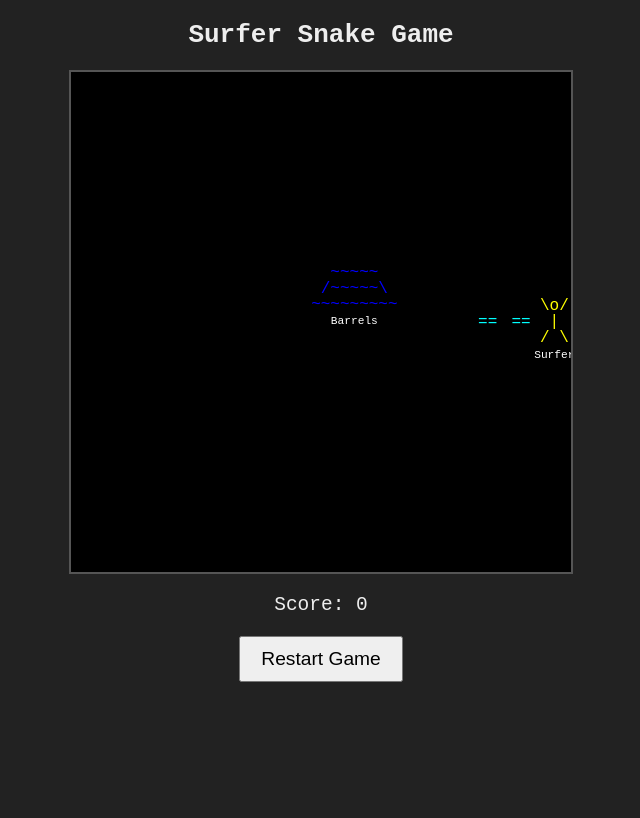
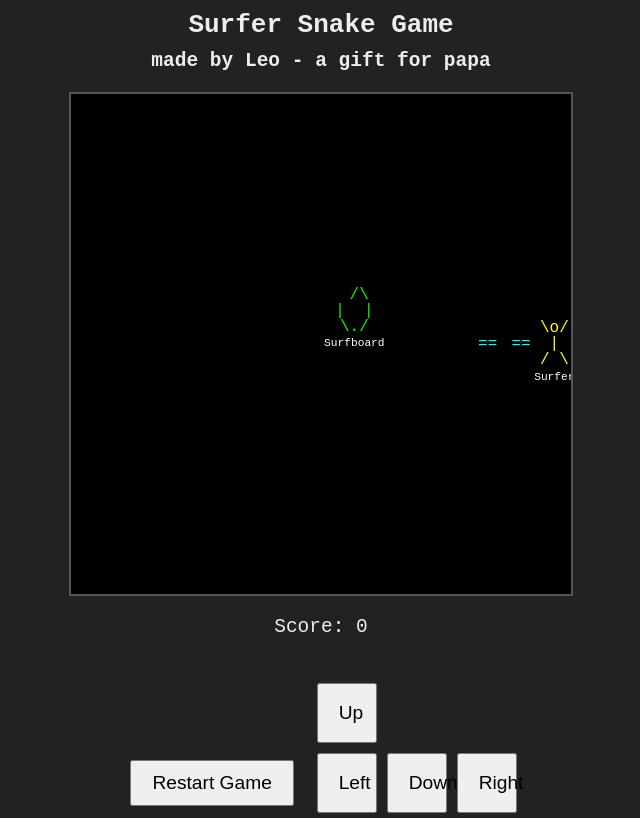
Before and after one commit to SprucesAustralia/snakeGame, a plain HTML site: page index.html in a window 1280 px wide. Shown: the whole page, without its empty margins (319-959 px from the left). Drawn offline with Linux system fonts and the light colour scheme.

Commit message:
Update index.html

```diff
--- a/index.html
+++ b/index.html
@@ -4,7 +4,7 @@
   <meta charset="UTF-8">
   <!-- Ensures the game scales correctly on mobile devices -->
   <meta name="viewport" content="width=device-width, initial-scale=1.0">
-  <title>Surfer Snake Game</title>
+  <title>Surfer Snake Game - made by Leo - a gift for papa</title>
   <style>
     body {
       background-color: #222;
@@ -14,8 +14,8 @@
       margin: 0;
       padding: 0;
     }
-    h1 {
-      margin-top: 20px;
+    h1, h2 {
+      margin: 10px 0;
     }
     canvas {
       background-color: #000;
@@ -29,34 +29,62 @@
     button {
       font-size: 1.2em;
       padding: 10px 20px;
-      margin-bottom: 20px;
+      margin: 10px;
       cursor: pointer;
+    }
+    /* Container for on-screen directional buttons */
+    #directionalControls {
+      margin-top: 20px;
+      display: inline-block;
+    }
+    #directionalControls button {
+      width: 60px;
+      height: 60px;
+      margin: 5px;
+    }
+    /* Arrange the arrow buttons in a cross layout */
+    #upButton {
+      display: block;
+      margin: 0 auto 10px;
+    }
+    #middleRow {
+      display: flex;
+      justify-content: center;
     }
   </style>
 </head>
 <body>
   <h1>Surfer Snake Game</h1>
+  <h2>made by Leo - a gift for papa</h2>
   <canvas id="gameCanvas"></canvas>
   <p id="score">Score: 0</p>
   <button id="restartButton">Restart Game</button>
 
+  <!-- On-screen controls for mobile -->
+  <div id="directionalControls">
+    <button id="upButton">Up</button>
+    <div id="middleRow">
+      <button id="leftButton">Left</button>
+      <button id="downButton">Down</button>
+      <button id="rightButton">Right</button>
+    </div>
+  </div>
+
   <script>
-    // Get the canvas and context.
+    // Get canvas and context.
     const canvas = document.getElementById('gameCanvas');
     const ctx = canvas.getContext('2d');
 
-    // Global grid settings – we use a grid of gridSize x gridSize cells.
+    // Grid settings.
     let gridSize = 15;      // Number of cells per row/column.
-    let cellSize;           // Will be computed based on canvas width.
-    let artFontSize;        // Font size for our ASCII art drawings.
+    let cellSize;           // Computed based on canvas size.
+    let artFontSize;        // Font size for ASCII art.
 
-    // Responsive canvas sizing.
+    // Resize canvas responsively (works well on mobile).
     function resizeCanvas() {
-      // Set canvas width to 95% of the viewport width (up to 500px max).
       canvas.width = Math.min(window.innerWidth * 0.95, 500);
-      canvas.height = canvas.width; // Square canvas.
+      canvas.height = canvas.width; // Keep canvas square.
       cellSize = canvas.width / gridSize;
-      // Set art font size to about half a cell – adjust if needed.
       artFontSize = Math.floor(cellSize * 0.5);
     }
     resizeCanvas();
@@ -68,7 +96,7 @@
     let gameSpeed = 150;             // Milliseconds per game tick.
     let gameInterval;
 
-    // The snake is an array of grid positions.
+    // Initialize the snake in the center.
     function getInitialSnake() {
       const startX = Math.floor(gridSize / 2);
       const startY = Math.floor(gridSize / 2);
@@ -80,58 +108,57 @@
     }
     let snake = getInitialSnake();
 
-    // Place food (the barrel wave) at a random cell.
+    // Place the food (the surfboard) at a random grid cell.
     let food = randomFoodPosition();
 
     // --- ASCII Art Definitions --- //
-    // Surfer art: a three-line drawing with a label.
+    // Surfer art remains the same.
     const surferArt = [
       "  \\o/  ",
       "   |   ",
       "  / \\  "
     ];
-    // Barrel (wave) art: a three-line drawing.
-    const barrelArt = [
-      "  ~~~~~  ",
-      " /~~~~~\\ ",
-      "~~~~~~~~~"
+
+    // Surfboard art – note that backslashes are escaped.
+    const surfboardArt = [
+      " /\\",
+      "|  |",
+      "\\./"
     ];
 
-    // Helper function: Draw multi-line ASCII art centered at (centerX, centerY)
-    // and then draw a label below the art.
+    // Helper: Draw multi-line ASCII art centered at (centerX, centerY)
+    // and add a label below the art.
     function drawArt(artArray, centerX, centerY, fontSize, artColor, labelText) {
       ctx.textAlign = "center";
       ctx.textBaseline = "top";
       ctx.font = fontSize + "px monospace";
       ctx.fillStyle = artColor;
-      const lineHeight = fontSize;  // Approximate line height.
+      const lineHeight = fontSize;
       const totalHeight = artArray.length * lineHeight;
-      // Start drawing so that the block is vertically centered.
       let startY = centerY - totalHeight / 2;
       for (let i = 0; i < artArray.length; i++) {
         ctx.fillText(artArray[i], centerX, startY + i * lineHeight);
       }
-      // Draw the label just below the art in a slightly smaller font.
+      // Draw the label just below the art.
       ctx.font = (fontSize * 0.7) + "px monospace";
       ctx.fillStyle = "#fff";
       ctx.fillText(labelText, centerX, startY + totalHeight + (fontSize * 0.2));
     }
 
-    // Main game loop.
+    // Main game loop: update then draw.
     function gameLoop() {
       update();
       draw();
     }
 
-    // Update game state: move snake, check collisions, handle food.
+    // Update the snake's position, check collisions, and handle food.
     function update() {
-      // Compute new head position.
       const newHead = {
         x: snake[0].x + direction.x,
         y: snake[0].y + direction.y
       };
 
-      // Check wall collisions.
+      // Check for wall collisions.
       if (
         newHead.x < 0 || newHead.x >= gridSize ||
         newHead.y < 0 || newHead.y >= gridSize
@@ -139,14 +166,14 @@
         return gameOver();
       }
 
-      // Check self collision.
+      // Check for self-collision.
       for (let segment of snake) {
         if (newHead.x === segment.x && newHead.y === segment.y) {
           return gameOver();
         }
       }
 
-      // Add the new head.
+      // Add new head.
       snake.unshift(newHead);
 
       // If food is eaten, increase score and generate new food.
@@ -160,26 +187,26 @@
       }
     }
 
-    // Draw the current game state.
+    // Draw the game state.
     function draw() {
       // Clear canvas.
       ctx.fillStyle = "#000";
       ctx.fillRect(0, 0, canvas.width, canvas.height);
 
-      // Draw food (barrel wave) using our multi-line art.
+      // Draw food as a surfboard.
       const foodCenterX = food.x * cellSize + cellSize / 2;
       const foodCenterY = food.y * cellSize + cellSize / 2;
-      drawArt(barrelArt, foodCenterX, foodCenterY, artFontSize, "#00f", "Barrels");
+      drawArt(surfboardArt, foodCenterX, foodCenterY, artFontSize, "#0f0", "Surfboard");
 
       // Draw the snake.
       snake.forEach((segment, index) => {
         const centerX = segment.x * cellSize + cellSize / 2;
         const centerY = segment.y * cellSize + cellSize / 2;
         if (index === 0) {
-          // The head: draw the surfer art.
+          // Draw the surfer for the snake's head.
           drawArt(surferArt, centerX, centerY, artFontSize, "#ff0", "Surfer");
         } else {
-          // For the body segments, draw a simple surfboard.
+          // For body segments, a simple surfboard marker.
           ctx.textAlign = "center";
           ctx.textBaseline = "middle";
           ctx.font = artFontSize + "px monospace";
@@ -189,7 +216,7 @@
       });
     }
 
-    // Randomly choose a grid position that is not occupied by the snake.
+    // Generate a random grid position not occupied by the snake.
     function randomFoodPosition() {
       let position;
       let collision;
@@ -209,14 +236,13 @@
       return position;
     }
 
-    // Called when the game is over.
+    // Game over: stop the game and alert the player.
     function gameOver() {
       clearInterval(gameInterval);
       alert("Game Over! Your score: " + score);
-      // (You can also choose to automatically restart here.)
     }
 
-    // Restart the game: reset state and start the game loop again.
+    // Reset the game to its initial state.
     function resetGame() {
       clearInterval(gameInterval);
       score = 0;
@@ -227,7 +253,7 @@
       gameInterval = setInterval(gameLoop, gameSpeed);
     }
 
-    // Listen for arrow key presses to change direction.
+    // Keyboard controls.
     document.addEventListener('keydown', function(e) {
       switch (e.key) {
         case "ArrowUp":
@@ -245,7 +271,21 @@
       }
     });
 
-    // Attach restart button event.
+    // On-screen button controls for mobile.
+    document.getElementById('upButton').addEventListener('click', function() {
+      if (direction.y !== 1) direction = { x: 0, y: -1 };
+    });
+    document.getElementById('downButton').addEventListener('click', function() {
+      if (direction.y !== -1) direction = { x: 0, y: 1 };
+    });
+    document.getElementById('leftButton').addEventListener('click', function() {
+      if (direction.x !== 1) direction = { x: -1, y: 0 };
+    });
+    document.getElementById('rightButton').addEventListener('click', function() {
+      if (direction.x !== -1) direction = { x: 1, y: 0 };
+    });
+
+    // Restart button.
     document.getElementById('restartButton').addEventListener('click', resetGame);
 
     // Start the game loop.
```
